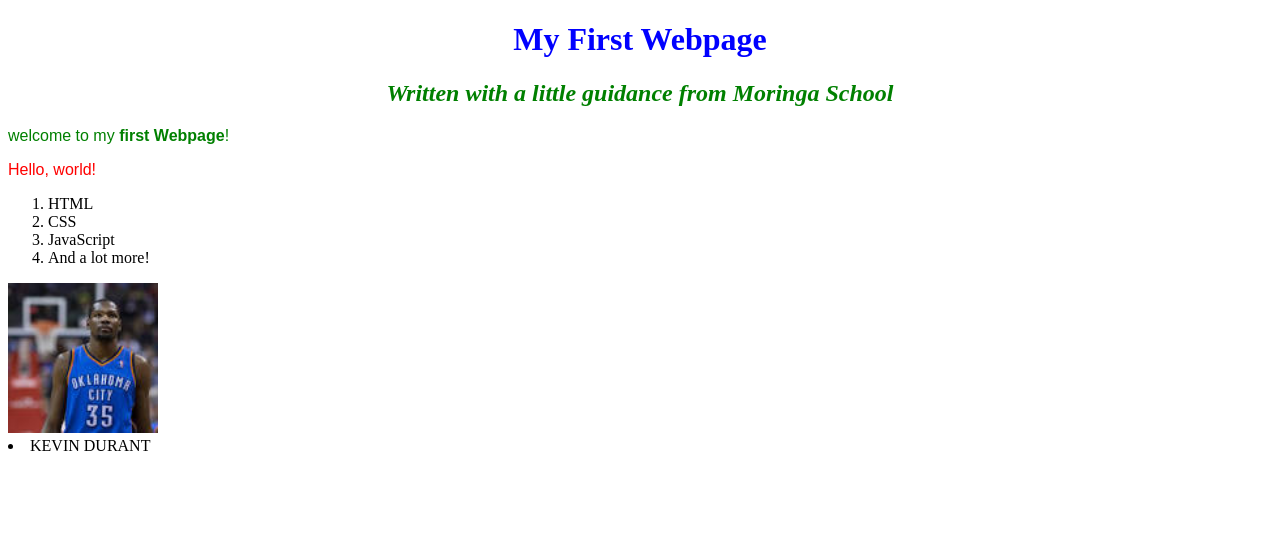
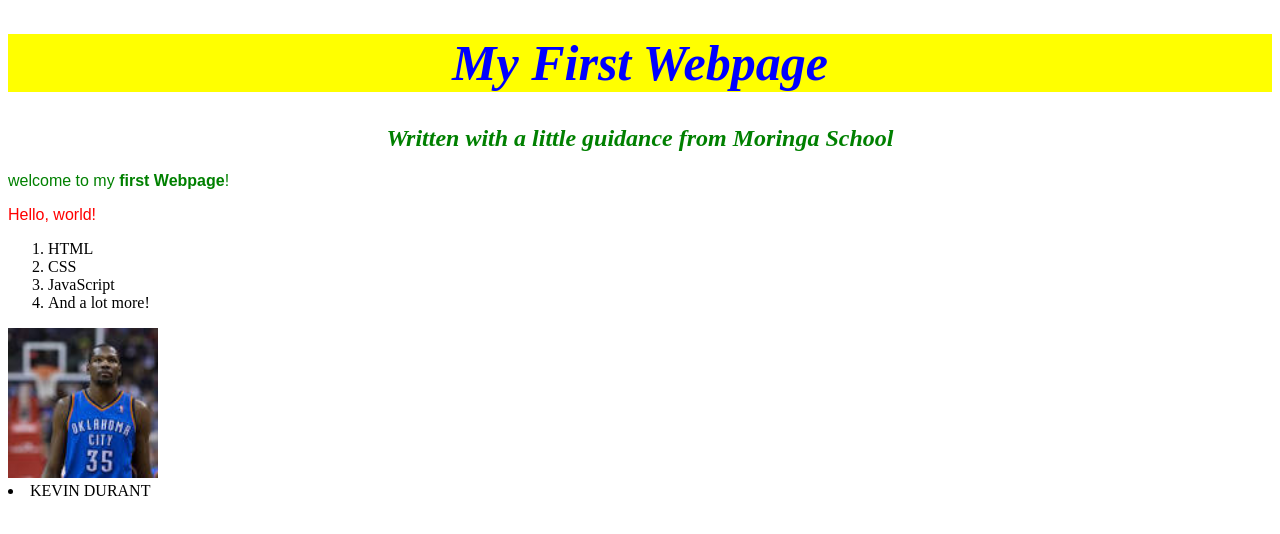
Before and after one commit to halkano/new-icon, a plain HTML site: page index.html in a window 1280 px wide. Drawn offline with Linux system fonts and the light colour scheme.

Commit message:
updated my designs

```diff
--- a/css/styles.css
+++ b/css/styles.css
@@ -1,7 +1,13 @@
 body
+
+
 h1 {
   color: blue;
   text-align: center;
+  background-color: yellow;
+   font-size: 50px;
+   font-style: italic;
+
 }
 h2 {
   color: green;
```
